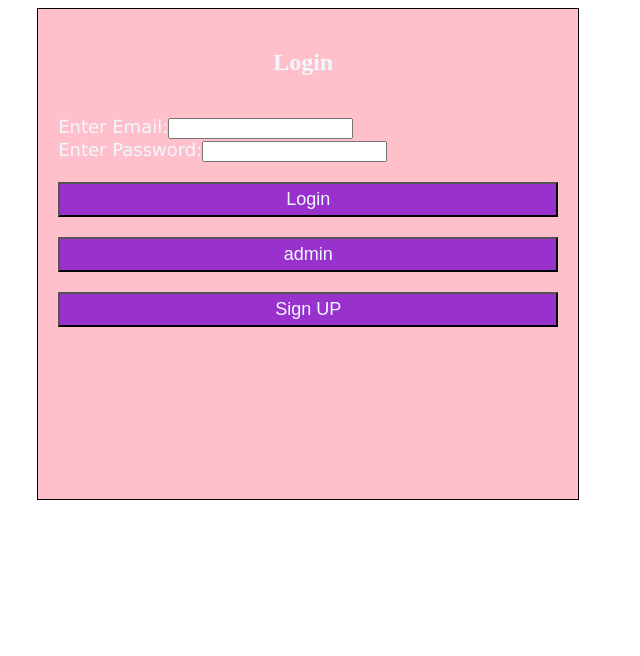
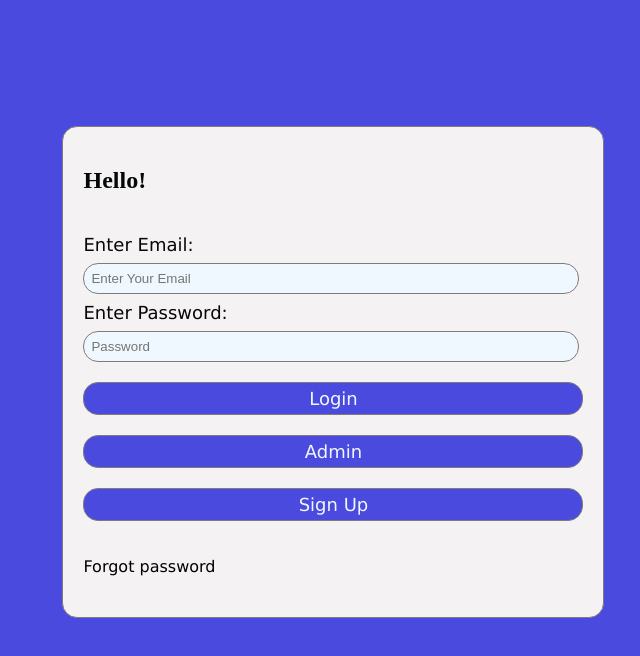
Before and after one commit to Nashrah-Shaikh/react-learning, a React (Vite) app in the folder privateRouting/: page / in a window 1280 px wide. Shown: the top 656 px of the page, without its empty margins (350-990 px from the left). Built offline with nearby package versions, Linux system fonts and the light colour scheme.

Commit message:
feat: enhance login component styling and update form structure

```diff
--- a/privateRouting/src/App.css
+++ b/privateRouting/src/App.css
@@ -1,35 +1,68 @@
 
 .logincontainer{
-    border:1px solid black;
+    border:1px solid rgb(128, 122, 122);
     width:500px;
     height:450px;
     padding:20px ;
-    margin-left:30%;
-    background-color: pink;
+    margin-left:32%;
+    border-radius: 15px;
+    background-color: rgb(244, 242, 242);
     display:flex;
     flex-direction: column;
     justify-items: center;
     gap:20px;
+    margin-top: 10%;
 
 }
 .logincontainer label{
  font-family: 'Lucida Sans', 'Lucida Sans Regular', 'Lucida Grande', 'Lucida Sans Unicode', Geneva, Verdana, sans-serif;
  font-size:large;
- color:aliceblue;
+ color:rgb(7, 7, 8);
  text-decoration: solid;
+ background-color: rgb(244, 242, 242);
 
 
 }
+.logincontainer input{
+    background-color: aliceblue;
+    width: 480px;
+    border-radius: 15px;
+    padding:7px;
+    border:1px solid rgb(128, 122, 122);
+}
 .logincontainer button{
-    background-color: darkorchid;
+    background-color: rgb(74, 74, 223);
     padding:5px;
     font-size: large;
-    color:aliceblue
+    color:aliceblue;
+    border-radius: 15px;
+    border:1px solid rgb(128, 122, 122);
+    font-family: 'Lucida Sans', 'Lucida Sans Regular', 'Lucida Grande', 'Lucida Sans Unicode', Geneva, Verdana, sans-serif;
 }
 
 .logincontainer h2{
-    color:aliceblue;
-    margin-left:43%;
+    color:rgb(6, 7, 7);
+
+    background-color: rgb(244, 242, 242);
+
 
 
 }
+*{
+    background-color: rgb(74, 74, 223);
+}
+.box1{
+    background-color: rgb(244, 242, 242);
+    display: flex;
+    flex-direction: column;
+    gap: 8px;
+    font-family: 'Lucida Sans', 'Lucida Sans Regular', 'Lucida Grande', 'Lucida Sans Unicode', Geneva, Verdana, sans-serif;
+
+}
+.box2{
+    background-color: rgb(244, 242, 242);
+    display: flex;
+    flex-direction: column;
+    gap: 8px;
+
+}
--- a/privateRouting/src/components/Login.jsx
+++ b/privateRouting/src/components/Login.jsx
@@ -51,30 +51,36 @@ const Login = () => {
     navigate('/signup');
   }
   return (
-    <div>
+    <div >
       <div className="logincontainer" >
-      <h2>Login</h2>
+        <h2>Hello!</h2>
 
-      <form onSubmit={login}>
-        <div>
+
+
+      <form >
+        <div className="box2">
+        <div className="box1">
         <label htmlFor="email">Enter Email:</label>
-        <input id="email" type="email" value={email} onChange={(e)=> setEmail(e.target.value)}/>
+        <input id="email" type="email" placeholder='Enter Your Email' value={email} onChange={(e)=> setEmail(e.target.value)}/>
         </div>
-        <div>
+        <div className="box1">
           <label htmlFor="password">Enter Password:</label>
-          <input id="password" type="password" value={password} onChange={(e)=> setPassword(e.target.value)}/>
+          <input id="password" type="password" placeholder='Password' value={password} onChange={(e)=> setPassword(e.target.value)}/>
         </div>
-        <div>
+
 
         </div>
 
 
 
       </form>
-      <button>Login</button>
-      <button onClick ={admin}>admin</button>
-      <button onClick ={signup}>Sign UP</button>
+      <button onClick={login}>Login</button>
+      <button onClick ={admin}>Admin</button>
+      <button onClick ={signup}>Sign Up</button>
+
+      <p className="box1">Forgot password</p>
       </div>
+
 
 
 
```
